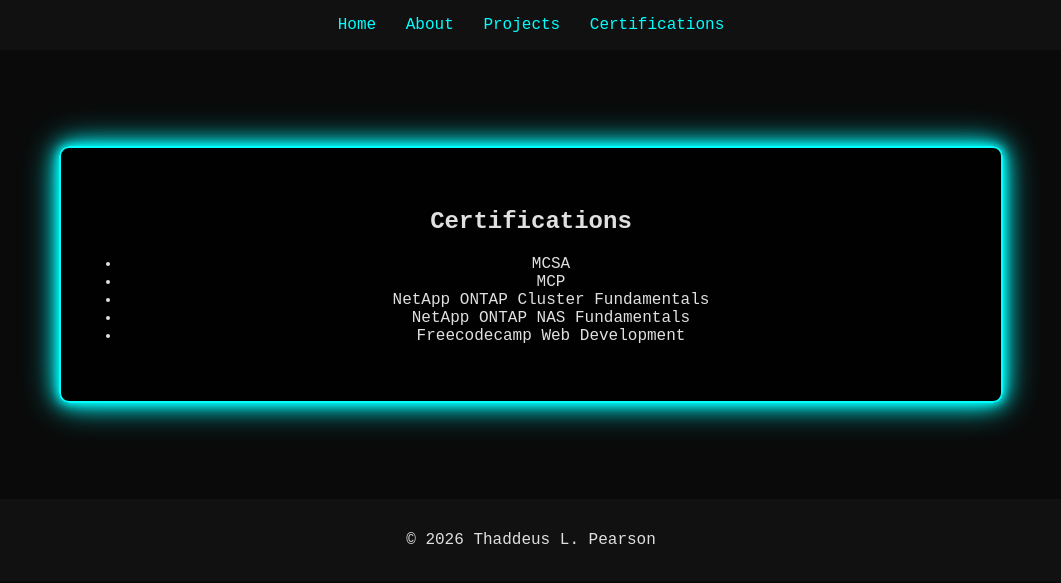
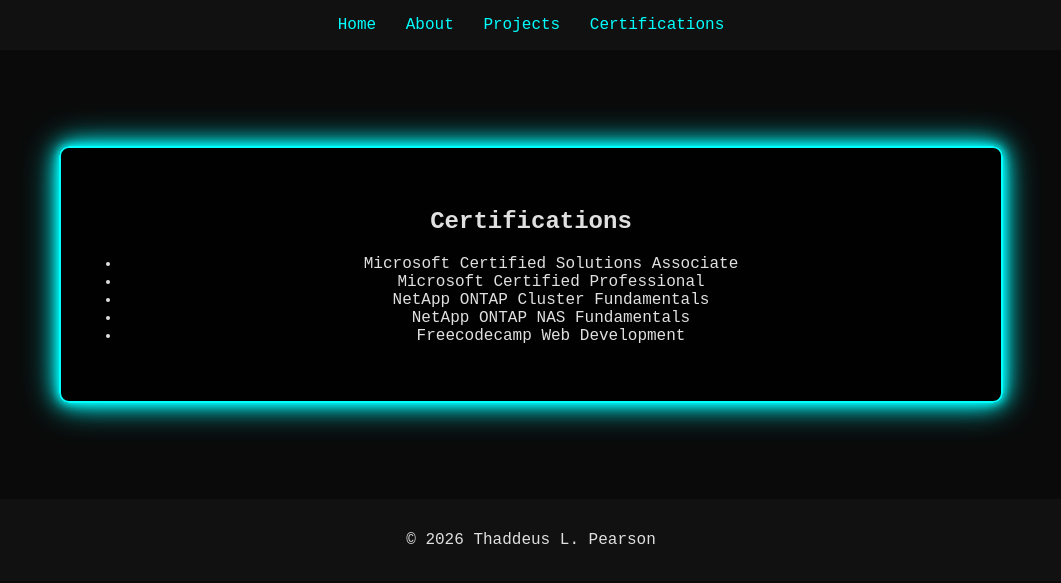
Before and after one commit to pearson-thaddeus-l/pearson-thaddeus-l-jekyll, a Jekyll site: the page built from certifications.md, in a window 1280 px wide. Shown: the top 583 px of the page, without its empty margins (109-1170 px from the left). Built offline with Jekyll 4.4.1, drawn with Linux system fonts in a browser that asks for light colours.

Commit message:
Adjusting certificate naming convention.

```diff
--- a/certifications.md
+++ b/certifications.md
@@ -6,8 +6,8 @@
 
 ## Certifications
 
-- MCSA
-- MCP
+- Microsoft Certified Solutions Associate
+- Microsoft Certified Professional
 - NetApp ONTAP Cluster Fundamentals
 - NetApp ONTAP NAS Fundamentals
 - Freecodecamp Web Development
```
